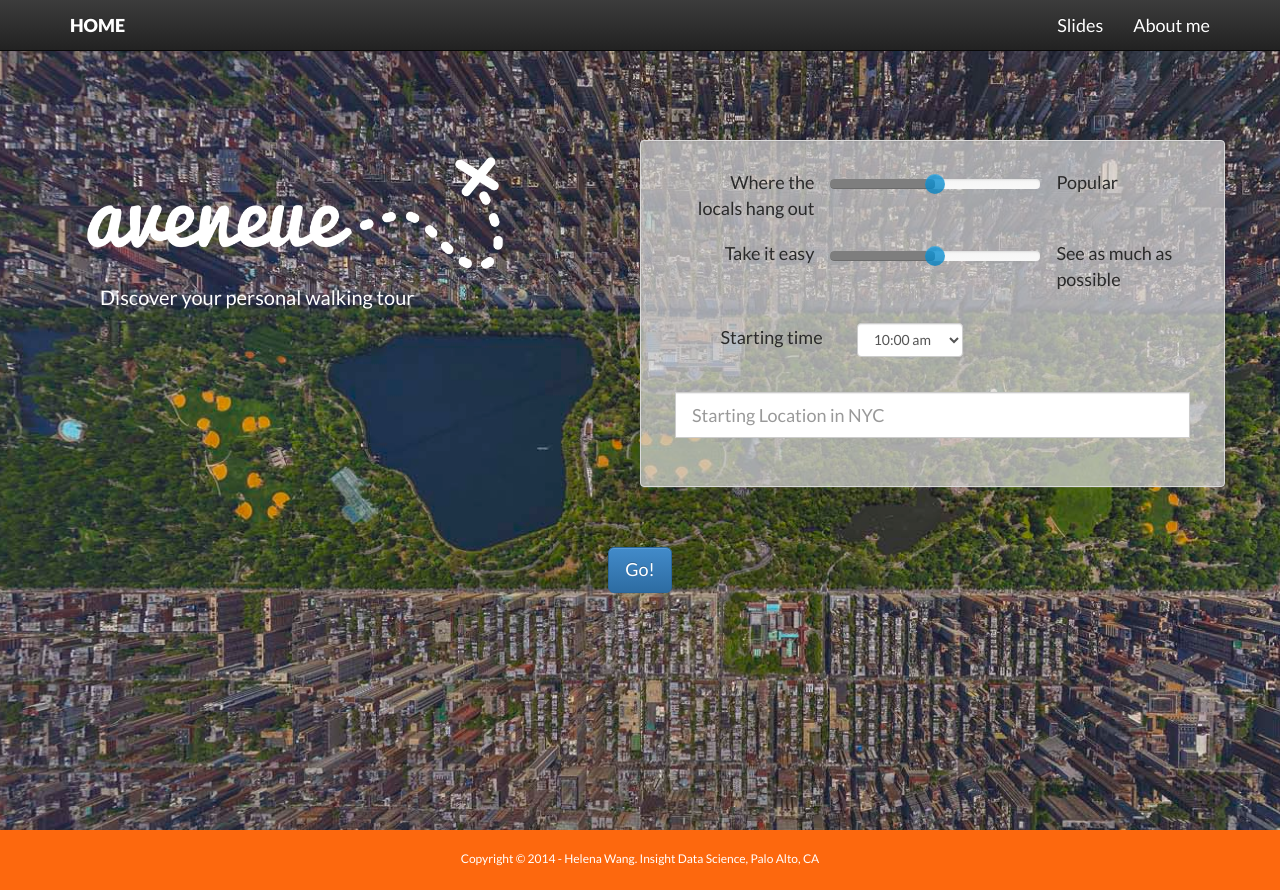
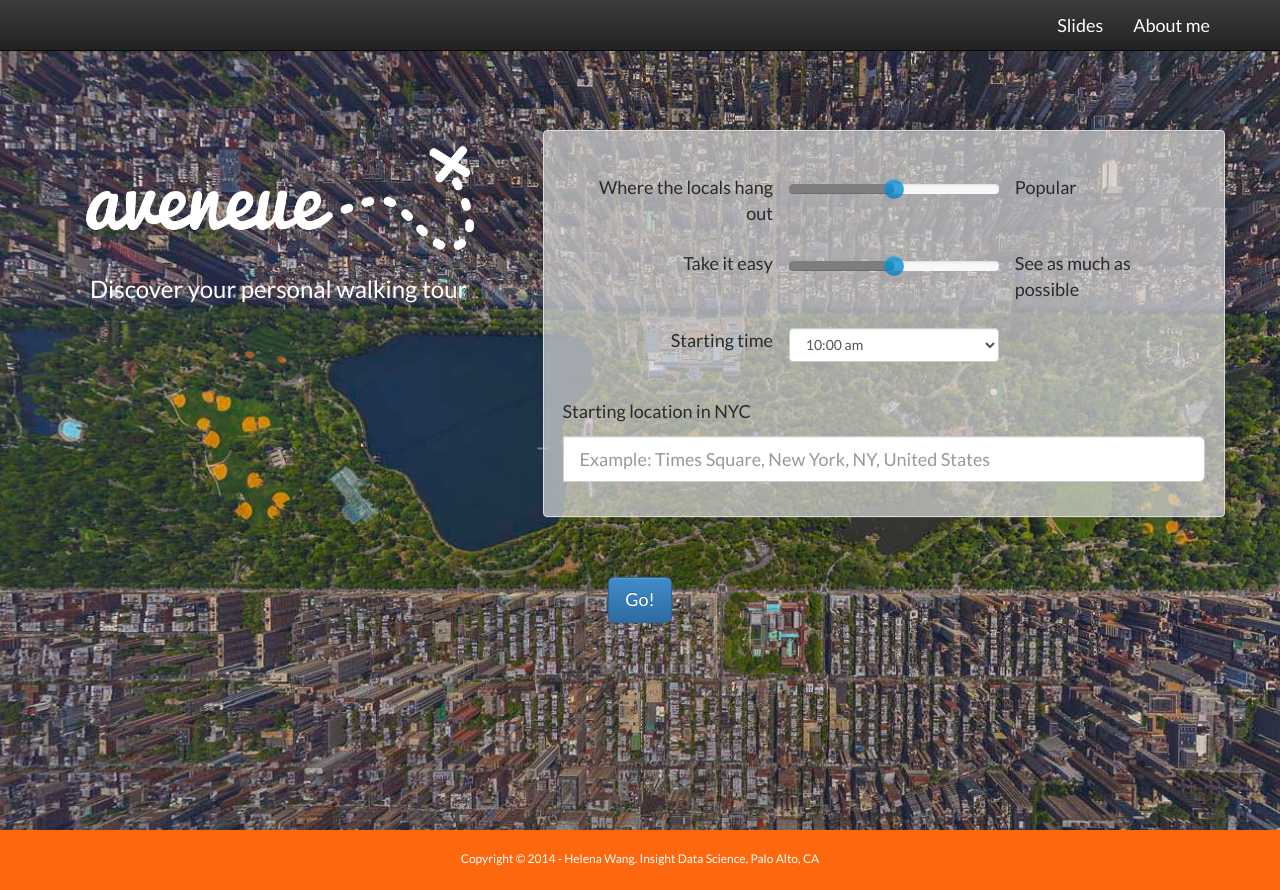
Before and after one commit to helenaxwang/AveNeue, a Flask app: page / in a window 1280 px wide. Run offline with Flask 2, Linux system fonts and the light colour scheme; some libraries are stand-ins or nearby versions.

Commit message:
updated layout

```diff
--- a/flask_site/app/static/css/style.css
+++ b/flask_site/app/static/css/style.css
@@ -7,7 +7,8 @@
 }
 
 body {
-    background-color: #f2f2f2;
+    /*background-color: #f2f2f2;*/
+    background-color: transparent; !important;
     font-family: 'Lato', sans-serif;
     font-weight: 500;
     font-size: 18px;
@@ -39,11 +40,10 @@
 	font-size: 20px;
 }
 
-p {
-    margin-bottom: 10px;
-    font-size: 16px;
+h5 {
+  font-weight: bold;
+  font-size: 16px;
 }
-
 
 a {
     color: #d6ee18;
@@ -118,12 +118,24 @@
     color: #ddd !important;
 }
 
+#bg {
+  position:fixed;
+  width:100%;
+  height:100%;
+  background: url('/static/img/main-bg-opacity80.jpg') no-repeat center center fixed;
+  -webkit-background-size: cover;
+  -moz-background-size: cover;
+  -o-background-size: cover;
+  background-size: cover;
+}
+
 /* Header */
 #header {
-	/*background-color: #444;*/
-  /*background-color: #2E2E2E;*/
 	margin-top:  30px;
-	padding-top: 110px;
+	padding-top: 100px;
+  padding-bottom: 20px;
+  min-height: 100%;
+  min-width: 100%;
 }
 
 #header h1 {
@@ -137,9 +149,10 @@
 
 h2.subtitle {
 	color: #fff;
-	font-size: 20px;
-  margin-left: 30px;
-  margin-top: 0px;
+  font-size: 24px;
+  margin-top: 10px;
+  margin-left:20px;
+  text-align:left;
 }
 
 /* footer */
@@ -159,3 +172,11 @@
 	text-align: center;
   font-size: 12px;
 }
+
+.gobutton {
+  padding: 40px 15px;
+}
+
+#slider .slider-selection {
+  background: #7e7e7e;
+}
--- a/flask_site/app/templates/index.html
+++ b/flask_site/app/templates/index.html
@@ -13,50 +13,14 @@
     <!-- Custom styles for this template -->
     <style type='text/css'>
 
-    body {
-      background: url(static/img/main-bg-opacity80.jpg) no-repeat center top;
-      background-attachment: relative;
-      background-position: center center;
-      min-height: 100%;
-      min-width: 100%;
-
-      -webkit-background-size: 100%;
-      -moz-background-size: 100%;
-      -o-background-size: 100%;
-      background-size: 100%;
-
-      -webkit-background-size: cover;
-      -moz-background-size: cover;
-      -o-background-size: cover;
-      background-size: cover;
-    }
-
-    /* Customize container */
-		.container {
-			min-width: 640px;
-		}
-
     .borderless tbody tr td, .borderless thead tr th{
       border: none;
-      padding-top: 10px;
-      padding-bottom: 10px;
-    }
-
-    .address {
-      padding-top: 20px;
-    }
-
-    .gobutton {
-      padding: 40px 15px;
-    }
-
-		#slider .slider-selection {
-   			background: #7e7e7e;
+      padding-top: 25px;
+      padding-bottom: 0px;
     }
 
     .well {
       background: rgba(220, 220, 220, 0.7);
-      /*background: rgba(253, 104, 0, 0.5);*/
     }
 
     </style>
@@ -71,6 +35,7 @@
 
 
 {% block content %}
+<div id="bg"> </div>
 <!-- main content   -->
 <div id="header">
   <div class="container">
@@ -78,15 +43,14 @@
 
     <div class="row">
 
-      <div class="col-lg-5 col-lg-offset-0.5">
-        <img src="static/img/aveneue_logo_md.png" width="450"> </img>
+      <div class="col-lg-5">
+        <img src="static/img/aveneue_logo_md.png" width="420"> </img>
         <h2 class="subtitle"> Discover your personal walking tour </h2>
       </div>
 
-      <div class="col-lg-6 col-lg-offset-1 well">
+      <div class="col-lg-7 well">
         <!-- Sliders   -->
         <div class="form-group">
-        <div class='col-md-12'>
           <table class="table borderless">
             <tr>
               <td align="right"> Where the locals hang out </td>
@@ -94,18 +58,18 @@
                   data-slider-min="1" data-slider-max="5" data-slider-step="1" data-slider-value="3"/>
                 </td>
               <td> Popular </td>
+            </tr>
             <tr>
               <td align="right">Take it easy</td>
               <td><input id="time_req" name="time_req" data-slider-id='slider' class='span2' type="text"
                   data-slider-min="1" data-slider-max="5" data-slider-step="1" data-slider-value="3"/>
                 </td>
               <td>See as much as possible</td>
-          </table>
-        </div>
-
+            </tr>
             <!-- Time selection pull down menu  -->
-        <div class='col-md-3 col-md-offset-1'> Starting time </div>
-        <div class='col-md-3'>
+            <tr>
+               <td align="right">Starting time</td>
+               <td>
                 <div class="form-group">
                   <select class="form-control" name="startingTime" id="startingTime">
                     <option value="6">6:00 am</option>
@@ -124,17 +88,19 @@
                     <option value="19">7:00 pm </option>
                     <option value="20">8:00 pm </option>
                   </select>
-          </div>
+                </div> <!-- /class="form-group" -->
+              </td>
+            </tr>
+        </table>
+
+        <!-- Starting address  -->
+        <div class="input-group col-sm-12">
+          <p> Starting location in NYC </p>
+          <input type="text" class="form-control input-lg" id="startingLocation"
+          name="startingLocation" placeholder="Example: Times Square, New York, NY, United States"/>
         </div>
 
-        <br>
-        <!-- Starting address  -->
-        <div class='col-md-12'>
-            <div class="input-group col-sm-12 address">
-                <input type="text" class="form-control input-lg" id="startingLocation"
-                name="startingLocation" placeholder="Starting Location in NYC"/>
-            </div>
-            <br>
+
 
         <!--
           <div class="input-append bootstrap-timepicker">
@@ -150,7 +116,6 @@
               <option value="SF">San Francisco</option>
             </select>
           </div> -->
-        </div>
 
         </div> <!-- <div class="form-group"> -->
       </div> <!-- /<div class="col-lg-6 col-lg-offset-0.5"> -->
@@ -164,7 +129,7 @@
     </div>
 
   </form>
-  </div><!-- /container -->
+  </div> <!-- /container -->
 </div>
 
 {% endblock %}
--- a/flask_site/app/templates/layout/base.html
+++ b/flask_site/app/templates/layout/base.html
@@ -36,7 +36,7 @@
             <span class="icon-bar"></span>
             <span class="icon-bar"></span>
           </button>
-          <a class="navbar-brand" href="/"> Home </a>
+          <a class="navbar-brand" href="/"> <img src="static/img/aveneue_trim.png" style="height:60%;margin:auto;"> </img> </a>
         </div>
         <div class="navbar-collapse collapse">
           <ul class="nav navbar-nav navbar-right">
```
Also changed, not shown: flask_site/app/templates/map.html (+8 -12 lines), flask_site/app/static/img/aveneue_trim.png (added). Lines whose indentation alone changed are shown as unchanged.
